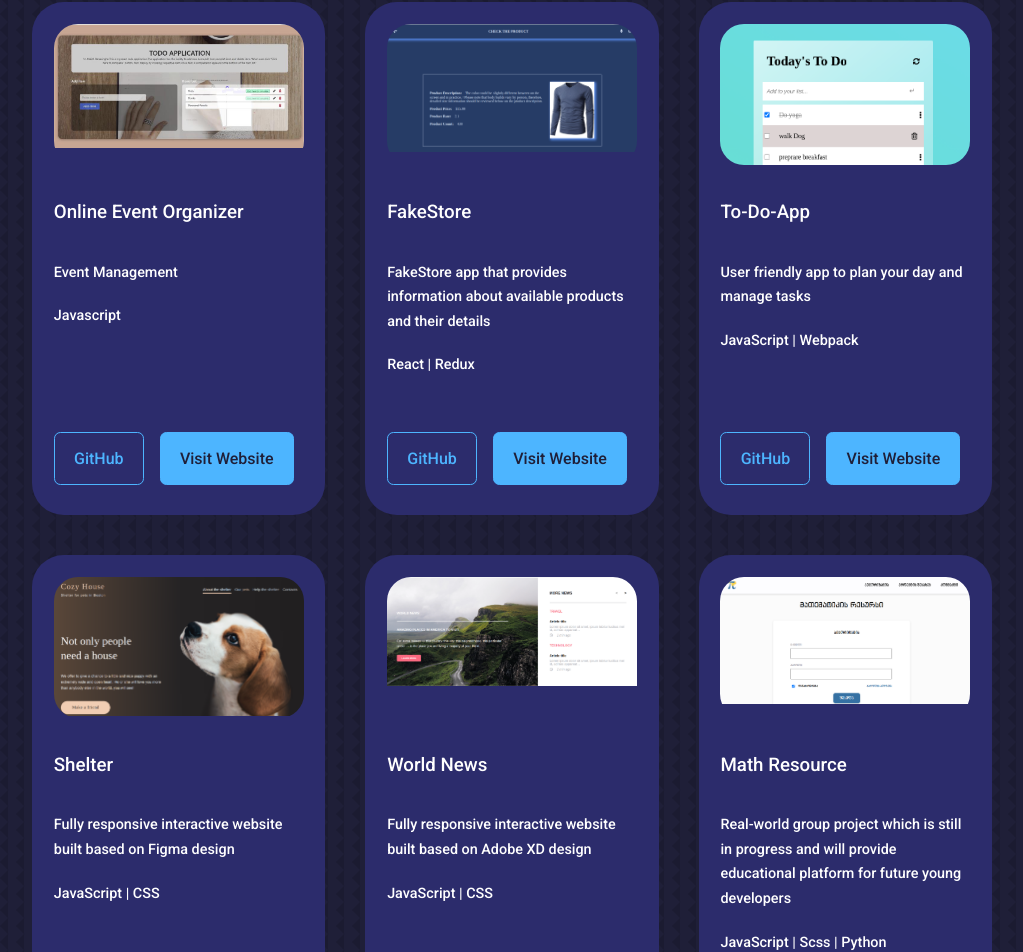
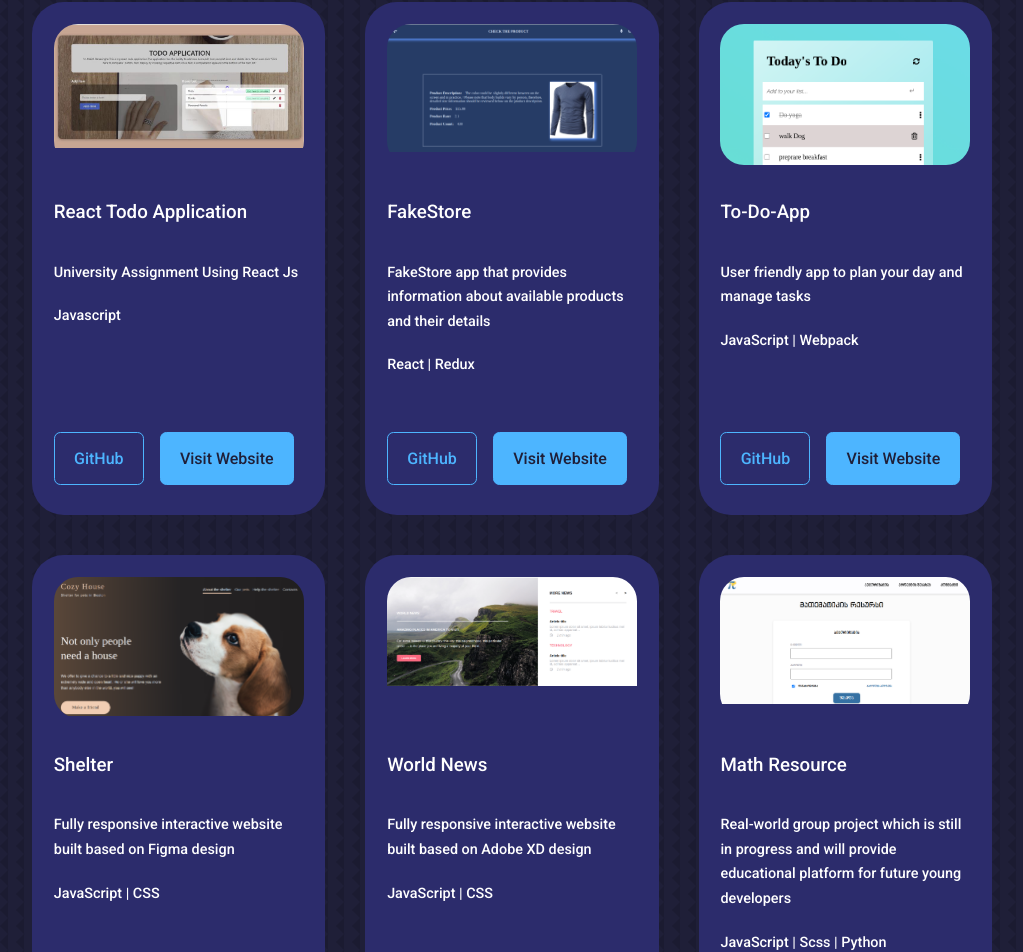
Before and after one commit to Malith-ra/myportpolio, a React (Create React App) app: page / in a window 1280 px wide. Shown: the part 1722-2674 px from the top of the page, without its empty margins (128-1151 px from the left). Built offline with nearby package versions, Linux system fonts and the light colour scheme.

Commit message:
Update todo app

```diff
--- a/src/components/portfolio/Portfolio.jsx
+++ b/src/components/portfolio/Portfolio.jsx
@@ -12,9 +12,9 @@ const Portfolio = () => {
   const soloProjects = [
     {
       id: 1,
-      title: "Online Event Organizer",
+      title: "React Todo Application",
       img: IMG1,
-      description: "Event Management",
+      description: "University Assignment Using React Js",
       technologies: "Javascript",
       link: "https://github.com/Malith-ra/React-Todo-application",
       github: "https://github.com/Malith-ra/React-Todo-application",
```
